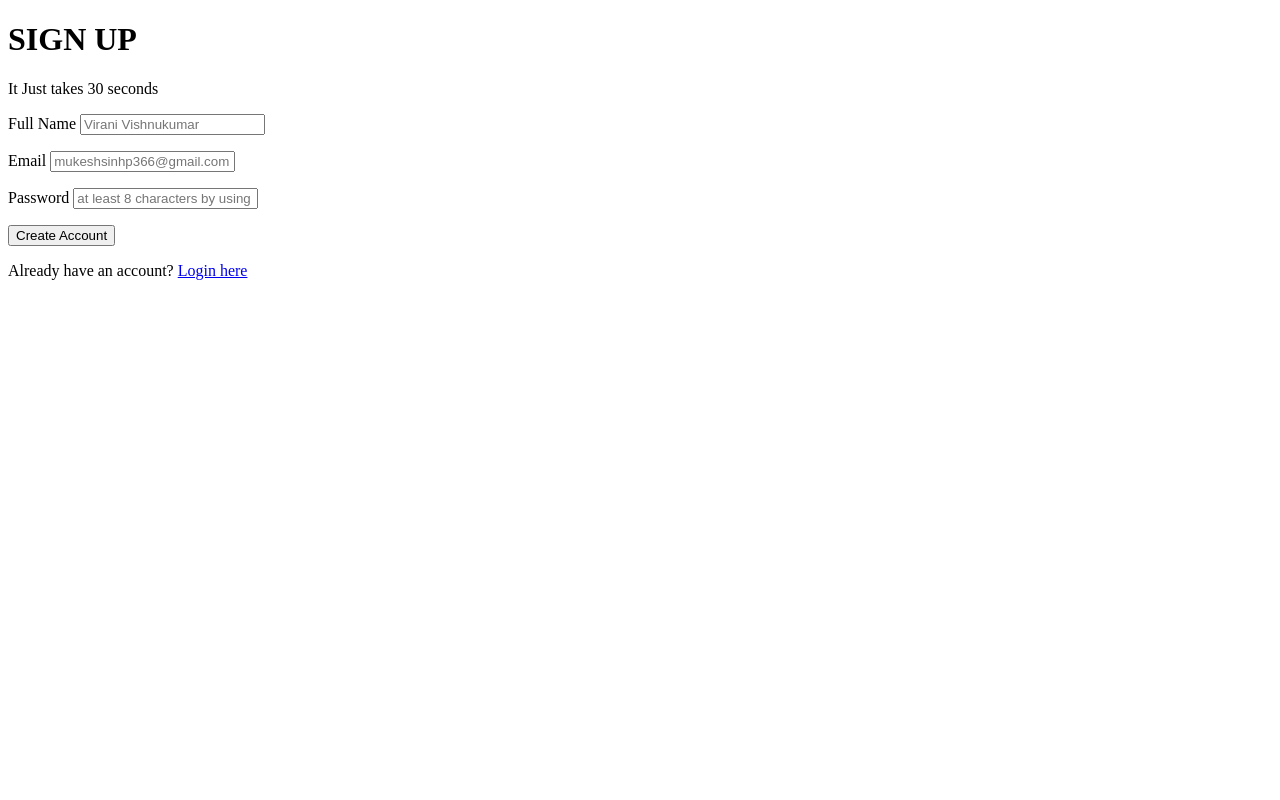
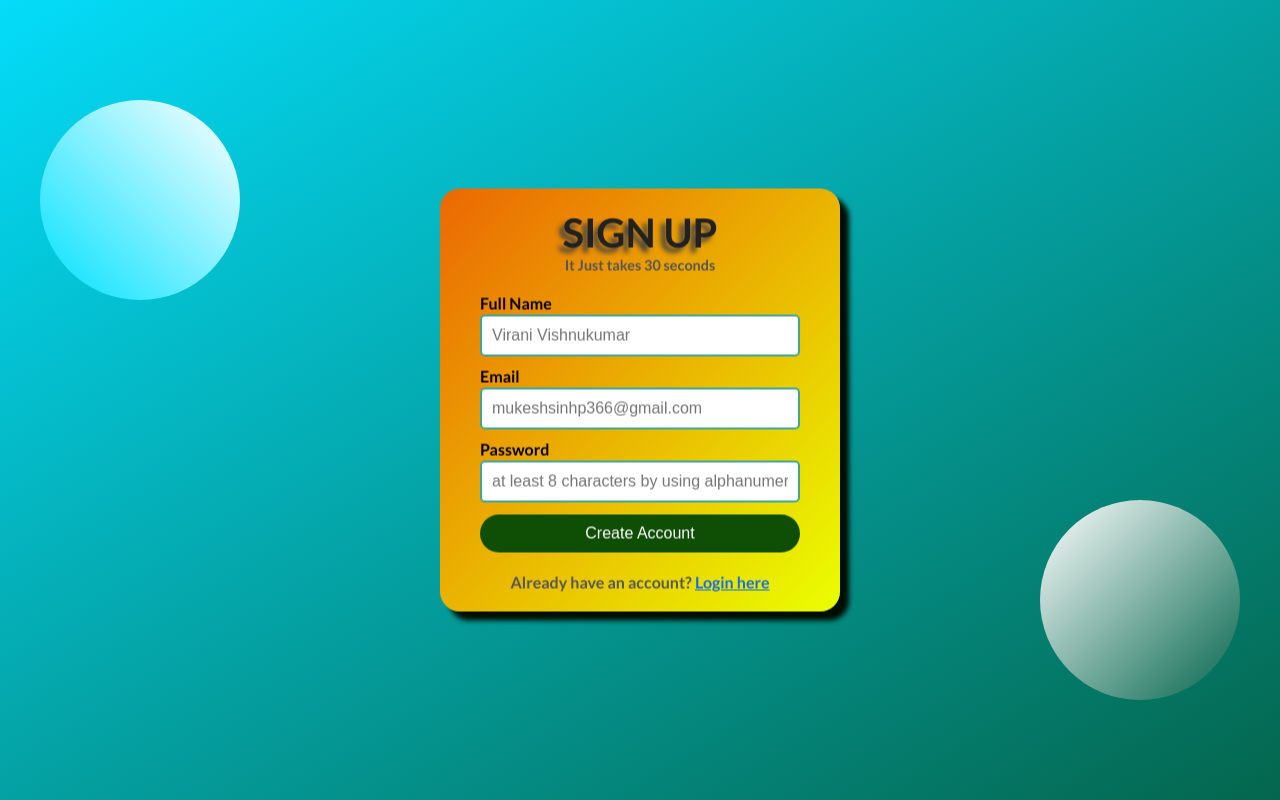
Before and after one commit to Viranivishnu217/Signup, a plain HTML site: page index.html in a window 1280 px wide. Drawn offline with Linux system fonts and the light colour scheme; a web font is replaced by a local one.

Commit message:
index.html

```diff
--- a/index.html
+++ b/index.html
@@ -5,7 +5,7 @@
     <meta charset="UTF-8">
     <meta name="viewport" content="width=device-width, initial-scale=1.0">
     <title>Sign Up in My website</title>
-    <link rel="stylesheet" href="SUP.css">
+    <link rel="stylesheet" href="Style.css">
     <link rel="shortcut icon" href="Favicon.png" type="image/x-icon">
 </head>
 
```
